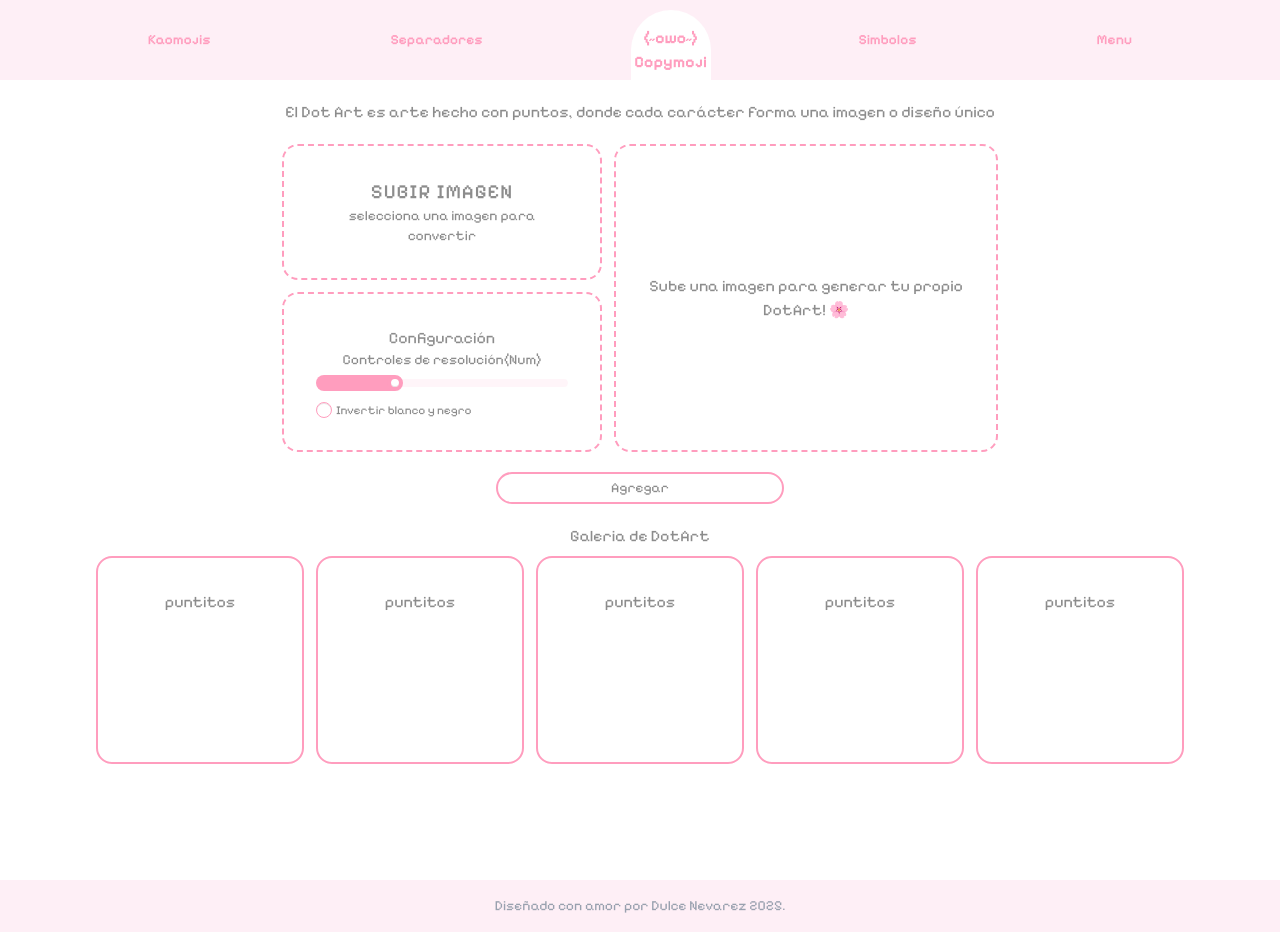
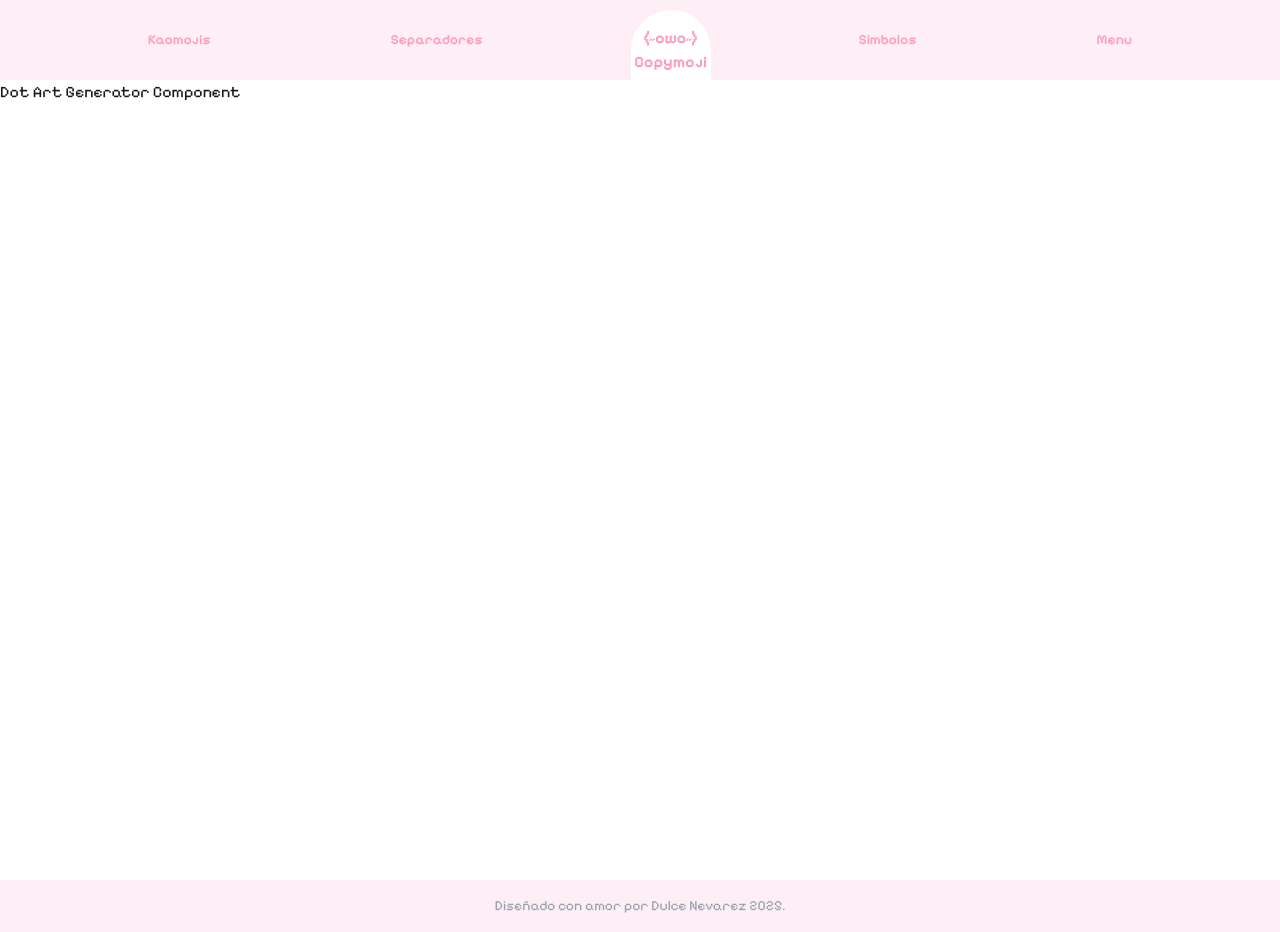
Before and after one commit to DulceNev/copymoji, a Nuxt app: page /dot-art in a window 1280 px wide. Built offline with nearby package versions, Linux system fonts and the light colour scheme.

Commit message:
se creo la page de home donde hay info de la pagina,se agregaron cards y una portada

```diff
--- /dev/null
+++ b/components/CardContentHomepage.vue
@@ -0,0 +1,13 @@
+<template>
+    <div>
+        <div class=" w-60 p-5 text-center">
+            <img class="size-50 rounded-full" src="/public/img/gato-cute.jpg" alt="foto-ejemplo-kaomoji">
+
+            <h3 class="text-lg font-bold text-primary">Kaomojis</h3>
+
+            <p class="text-secondary">bla bla bla Lorem Ipsum is simply dummy text of the printing and typesetting
+                industry. Lorem
+                 </p>
+        </div>
+    </div>
+</template>
--- /dev/null
+++ b/components/DotArtGenarator.vue
@@ -0,0 +1,3 @@
+<template>
+  <div>Dot Art Generator Component</div>
+</template>
--- a/components/DotArtItem.vue
+++ /dev/null
@@ -1,13 +0,0 @@
-<script setup lang="ts">
-
-const props = defineProps<Props>();
-interface Props {
-  dotArt: string;
-}
-</script>
-
-<template>
-<div class="w-52 h-52 border-2 border-primary rounded-2xl p-8 text-center cursor-pointer justify-center items-center">
-{{ $props.dotArt }}
-  </div>
-</template>
--- a/components/ProfileCard.vue
+++ b/components/ProfileCard.vue
@@ -1,18 +1,13 @@
 <template>
   <div
-    class="grid grid-cols-[176px_auto] w-[550px] rounded-sm overflow-hidden border-2 border-primary text-secondary bg-white shadow-sm"
-  >
-    <img
-      src="../public/img/foto-perfil.jpg"
-      class="object-cover p-2 rounded-xl"
-      alt="Foto de perfil"
-    />
+    class="grid grid-cols-[176px_auto] w-[550px] rounded-sm overflow-hidden border-2 border-primary text-secondary bg-white shadow-sm">
+    <img src="../public/img/foto-perfil.jpg" class="object-cover p-2 rounded-xl" alt="Foto de perfil" />
 
     <div class="p-2 text-sm text-start">
       <h2 class="text-primary text-2xl pb-2">Dulce Nevarez</h2>
       <p>
         🌷 [fake bio] ⊹“ [ aesthetic quote ] “┆ pronouns: [insert pronouns] ꒱
-        ┆: ☆ [friend’s initials] r forever mine ♾️ ｡・ ♡ xoxo, (name) ୨୧
+        ┆: ☆ [friend's initials] r forever mine ♾️ ｡・ ♡ xoxo, (name) ୨୧
       </p>
     </div>
   </div>
--- a/layouts/default.vue
+++ b/layouts/default.vue
@@ -1,15 +1,12 @@
-
 <template>
   <div data-theme="Pink" class="min-h-screen flex flex-col">
     <!-- 🌟 HEADER -->
     <header class="bg-primary-content flex justify-evenly items-center h-20">
-      <NavButton text="Kaomojis" to="/" />
+      <NavButton text="Kaomojis" to="/kaomojis" />
 
       <NavButton text="Separadores" to="/separadores" />
-      <NuxtLink
-        to="/"
-        class="h-20 w-20 mt-5 bg-white rounded-tl-full rounded-tr-full flex justify-center items-center text-center text-primary"
-      >
+      <NuxtLink to="/"
+        class="h-20 w-20 mt-5 bg-white rounded-tl-full rounded-tr-full flex justify-center items-center text-center text-primary">
         <p class="font-bold">
           (˶owo˶)
           Copymoji
@@ -18,15 +15,24 @@
 
       <NavButton text="Simbolos" to="/simbolos" />
 
-      <button class=" text-primary text-sm font-semibold cursor-pointer py-1 px-8 rounded-full hover:bg-primary hover:text-primary-content active:scale-95 transition-all" popovertarget="popover-1" style="anchor-name:--anchor-1">
-      Menu
+      <button
+        class=" text-primary text-sm font-semibold cursor-pointer py-1 px-8 rounded-full hover:bg-primary hover:text-primary-content active:scale-95 transition-all"
+        popovertarget="popover-1" style="anchor-name:--anchor-1">
+        Menu
       </button>
-      <ul  id="popover-1"  class="dropdown menu w-52 rounded-box bg-base-100 shadow-sm border-1 border-primary space-y-1"  popover style="position-anchor:--anchor-1">
-      <li><NavButton text="Dot Art" to="/dot-art" /></li>
-      <li><NavButton text="Personas" to="/buscar-personas" /></li>
-      <li><NavButton text="Mi Perfil" to="/mi-perfil" /></li>
+      <ul id="popover-1" class="dropdown menu w-52 rounded-box bg-base-100 shadow-sm border-1 border-primary space-y-1"
+        popover style="position-anchor:--anchor-1">
+        <li>
+          <NavButton text="Dot Art" to="/dot-art" />
+        </li>
+        <li>
+          <NavButton text="Personas" to="/buscar-personas" />
+        </li>
+        <li>
+          <NavButton text="Mi Perfil" to="/mi-perfil" />
+        </li>
 
-</ul>
+      </ul>
     </header>
 
     <!-- 📄 CONTENIDO DE LA PÁGINA -->
--- a/pages/dot-art.vue
+++ b/pages/dot-art.vue
@@ -1,75 +1,9 @@
 <script setup lang="ts">
-import { Icon } from '#components';
-import ActionButton from '~/components/ActionButton.vue';
-import DotArtItem from '~/components/DotArtItem.vue';
+
 </script>
 
 <template>
-  <main class="h-full flex flex-col items-center text-center gap-5 py-5 ">
-    <h1 class="text-secondary">
-      El Dot Art es arte hecho con puntos, donde cada carácter forma una imagen o diseño único
-    </h1>
-
-
-  <section class="flex gap-3">
-
-    <div class="flex flex-col gap-3">
-  <label for="file-upload" class="w-80 border-2 border-dashed border-primary rounded-2xl p-8 text-center cursor-pointer hover:bg-primary/10 transition duration-300">
-
-    <Icon  name="pixelarticons:download" class="text-secondary text-4xl"  />
-    <p class=" text-xl font-medium text-secondary uppercase tracking-wider">
-      subir imagen
-    </p>
-
-    <p class="text-sm text-secondary">
-      selecciona una imagen para convertir
-    </p>
-
-    <input id="file-upload" name="file-upload" type="file" class="sr-only" accept="image/*">
-
-  </label>
-
-  <div class="w-80 border-2 border-dashed border-primary rounded-2xl p-8 text-center duration-300 text-secondary">
-      <div class="flex gap-1  items-center justify-center">
-      <Icon name="pixelarticons:command" class="text-lg"/>
-      <p class="">Configuración</p>
-      </div>
-
-      <p class="text-sm">Controles de resolución(Num)</p>
-      <input type="range" min="0" max="100" value="30" class="range range-xs text-primary" />
-
-      <div class="flex gap-1 justify-start items-center mt-2">
-      <input type="checkbox" class="checkbox checkbox-primary checkbox-xs" />
-      <p class="text-xs">Invertir blanco y negro</p>
-      </div>
-    </div>
-
-    </div>
-
-    <div class="w-96 border-2 border-dashed border-primary rounded-2xl p-8 text-center duration-300 text-secondary flex justify-center items-center">
-      <p>Sube una imagen para generar
-tu propio DotArt! 🌸</p>
-    </div>
-
-
-  </section>
-
-  <ActionButton text="Agregar" class="w-2xs"/>
-
-  <section class="text-secondary">
-
-  <p>Galeria de DotArt</p>
-
-  <div class="grid grid-cols-5 gap-3 mt-2">
-
-  <DotArtItem dot-art="puntitos"/>
-  <DotArtItem dot-art="puntitos"/>
-  <DotArtItem dot-art="puntitos"/>
-  <DotArtItem dot-art="puntitos"/>
-  <DotArtItem dot-art="puntitos"/>
-
-  </div>
-  </section>
-
-  </main>
+ <div>
+  <DotArtGenarator/>
+ </div>
 </template>
--- a/pages/index.vue
+++ b/pages/index.vue
@@ -1,20 +1,89 @@
 <script setup lang="ts">
-import KaomojiFinder from '~/components/KaomojiFinder.vue';
-
+import type CardContentHomepageVue from '~/components/CardContentHomepage.vue';
 </script>
 
+<template>
+  <div class="flex flex-col items-center w-full min-h-screen bg-white">
+    <!-- Cover Section -->
+    <div class="relative w-full py-20 px-4 flex flex-col items-center justify-center overflow-hidden">
+      <!-- Decorative Elements -->
+      <!-- Top Left -->
+      <div class="absolute top-10 left-10 flex flex-col items-center gap-2">
+        <span class="text-yellow-300 text-2xl">✧</span>
 
 
-<template>
-  <main class="h-full flex flex-col items-center text-center gap-5 py-5">
-    <KaomojiFinder description="¡Encuentra y copia adorables emoticones para hacer tus mensajes más lindos!" placeholderSearch="Escribe para buscar kaomojis..."/>
+        <span class="text-blue-400 text-2xl">(ҩ•̀ - •́)و✧</span>
+      </div>
 
-      <section>
-        <button
-          class="noto-sans text-secondary border-1 rounded-lg p-2 text-sm"
-        >
-          (˶>⩊<˶)
-        </button>
-      </section>
-  </main>
+      <!-- Top Center -->
+      <div class="absolute top-12 left-1/2 transform -translate-x-1/2 flex flex-col items-center gap-2">
+        <span class="text-yellow-300 text-2xl">✧</span>
+      </div>
+
+      <!-- Top Right -->
+      <div class="absolute top-10 right-10 flex flex-col items-center gap-2">
+        <span class="text-purple-400 text-2xl">♡</span>
+        <span class="text-pink-400 text-2xl">ꉂꉂ(ᵔᗜᵔ*)</span>
+      </div>
+
+      <!-- Middle Left -->
+      <div class="absolute left-20 top-1/2 transform -translate-y-1/2 flex flex-col items-center gap-2">
+        <span class="text-purple-400 text-2xl">♡</span>
+        <span class="text-yellow-300 text-2xl">✧</span>
+      </div>
+
+      <!-- Middle Right -->
+      <div class="absolute right-20 top-1/2 transform -translate-y-1/2">
+        <span class="text-yellow-300 text-2xl">✧</span>
+      </div>
+
+      <!-- Bottom Left -->
+      <div class="absolute bottom-20 left-10 flex flex-col items-center gap-2">
+        <span class="text-red-400 text-2xl">- ̗̀ ෆ( ˶’ᵕ’˶)ෆ ̖́-</span>
+      </div>
+
+      <!-- Bottom Center -->
+      <div class="absolute bottom-16 left-1/2 transform -translate-x-1/2">
+        <span class="text-yellow-300 text-2xl">✧</span>
+      </div>
+
+      <!-- Bottom Right -->
+      <div class="absolute bottom-10 right-10 flex flex-col items-end gap-2">
+        <div class="flex gap-2">
+          <span class="text-green-400 text-2xl">ꕤᴗ ᴗ)⁾⁾♡</span>
+          <span class="text-purple-400 text-2xl">♡</span>
+        </div>
+        <div class="flex gap-2">
+          <span class="text-yellow-300 text-2xl">✧</span>
+        </div>
+      </div>
+
+      <!-- Main Text -->
+      <div class="relative z-10 max-w-2xl mx-auto text-center px-4">
+        <div class="relative py-8">
+          <div
+            class="absolute left-0 right-0 top-1/2 h-0.5 bg-orange-400 border-t-2 border-b-2 border-dashed border-yellow-400">
+          </div>
+          <div
+            class="absolute left-0 right-0 bottom-1/2 h-0.5 bg-orange-400 border-t-2 border-b-2 border-dashed border-yellow-400">
+          </div>
+          <h1 class="text-xl md:text-xl font-bold text-secondary relative bg-white px-8 py-4 inline-block">
+            Encuentra kaomojis, separadores, decoradores de texto, dot art y todo lo que necesitas para darle magia a
+            tus mensajes y posts
+          </h1>
+        </div>
+      </div>
+    </div>
+
+    <!-- Rest of the content -->
+    <div class="w-full py-10 bg-primary-content text-center">
+      <h2 class="text-lg font-bold text-primary mb-6">¿Qué encontraré aquí?</h2>
+      <div class="flex flex-wrap items-center justify-center gap-6 px-4">
+        <CardContentHomepage />
+        <CardContentHomepage />
+        <CardContentHomepage />
+        <CardContentHomepage />
+      </div>
+    </div>
+  </div>
 </template>
--- /dev/null
+++ b/pages/kaomojis.vue
@@ -0,0 +1,18 @@
+<script setup lang="ts">
+import KaomojiFinder from '~/components/KaomojiFinder.vue';
+
+</script>
+
+
+
+<template>
+    <main class="h-full flex flex-col items-center text-center gap-5 py-5">
+        <KaomojiFinder description="¡Encuentra y copia adorables emoticones para hacer tus mensajes más lindos!"
+            placeholderSearch="Escribe para buscar kaomojis..." />
+
+        <section>
+            <button class="noto-sans text-secondary border-1 rounded-lg p-2 text-sm">
+                (˶>⩊<˶) </button>
+        </section>
+    </main>
+</template>
```
Also changed, not shown: pages/buscar-personas.vue (+4 -5 lines), public/img/gato-cute.jpg (added), public/img/portada.jpg (added).
